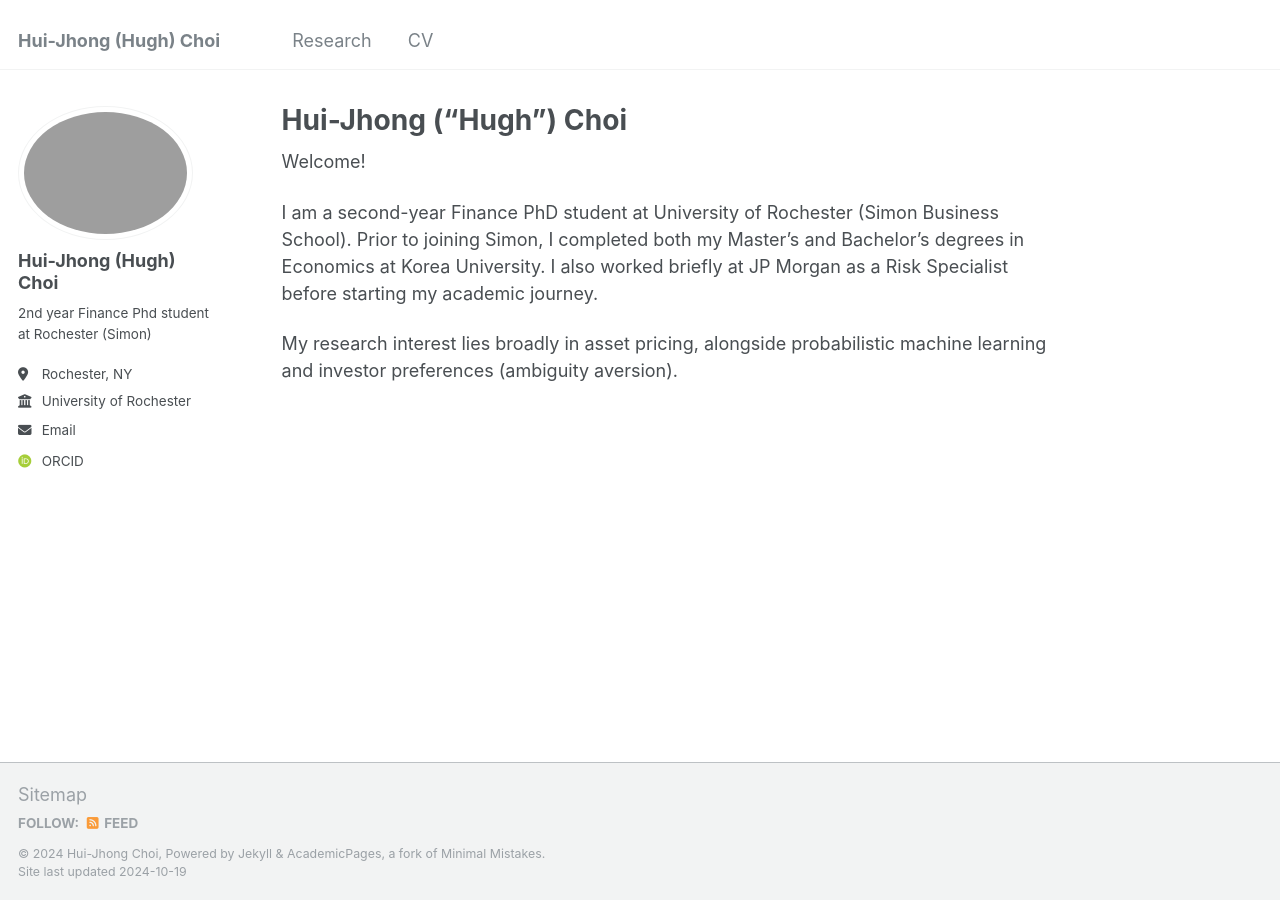
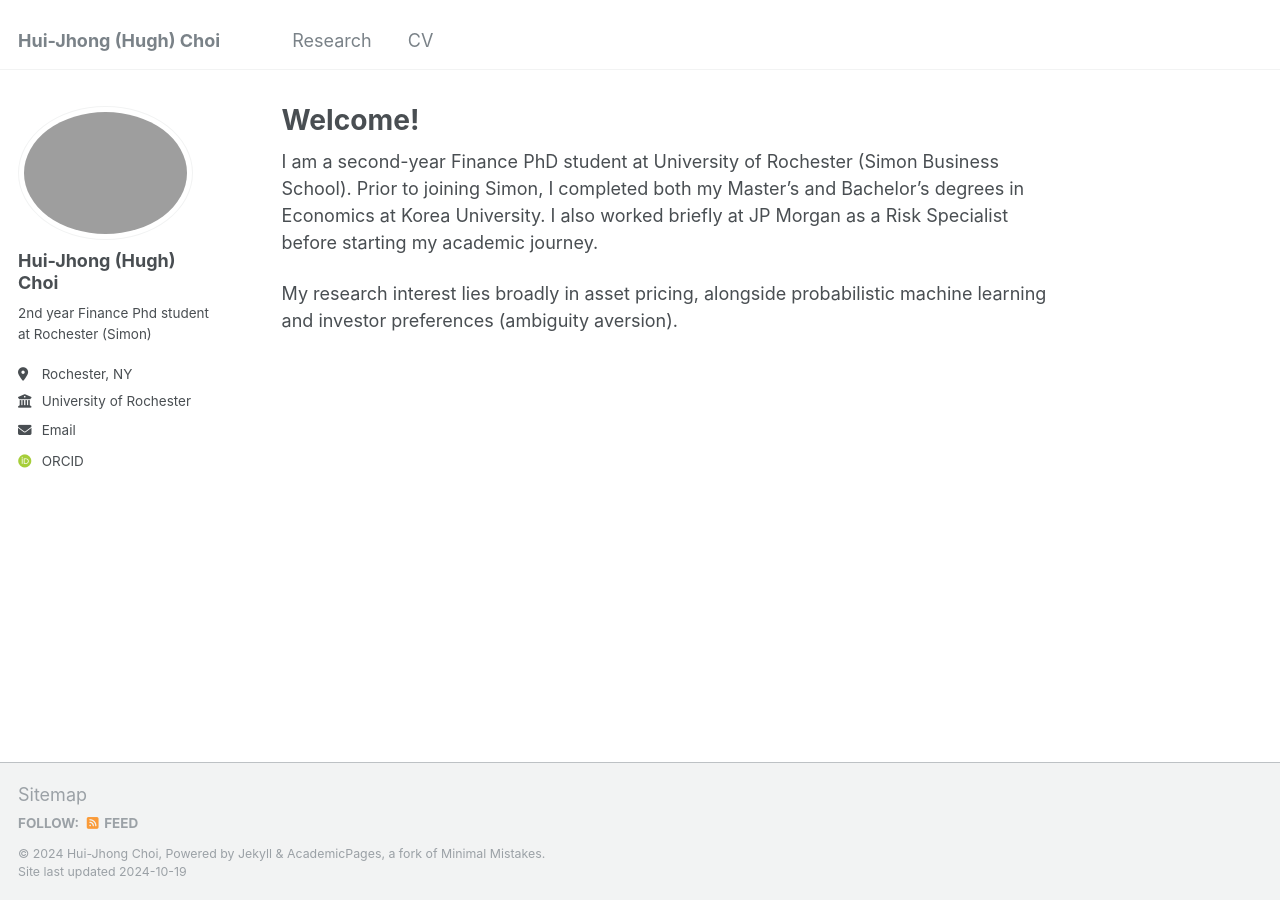
Before and after one commit to Hui-jhongChoi/Hui-jhongChoi.github.io, a Jekyll site: the page built from _pages/about.md, in a window 1280 px wide. Built offline with Jekyll 4.4.1, drawn with Linux system fonts in a browser that asks for light colours; some web fonts are replaced.

Commit message:
Update about.md

```diff
--- a/_pages/about.md
+++ b/_pages/about.md
@@ -1,13 +1,12 @@
 ---
 permalink: /
-title: "Hui-Jhong (\"Hugh\") Choi"
+title: "Welcome!"
 author_profile: true
 redirect_from:
   - /about/
   - /about.html
 ---
 
-Welcome!
 
 I am a second-year Finance PhD student at University of Rochester (Simon Business School). Prior to joining Simon, I completed both my Master's and Bachelor's degrees in Economics at Korea University. I also worked briefly at JP Morgan as a Risk Specialist before starting my academic journey.
 
```
